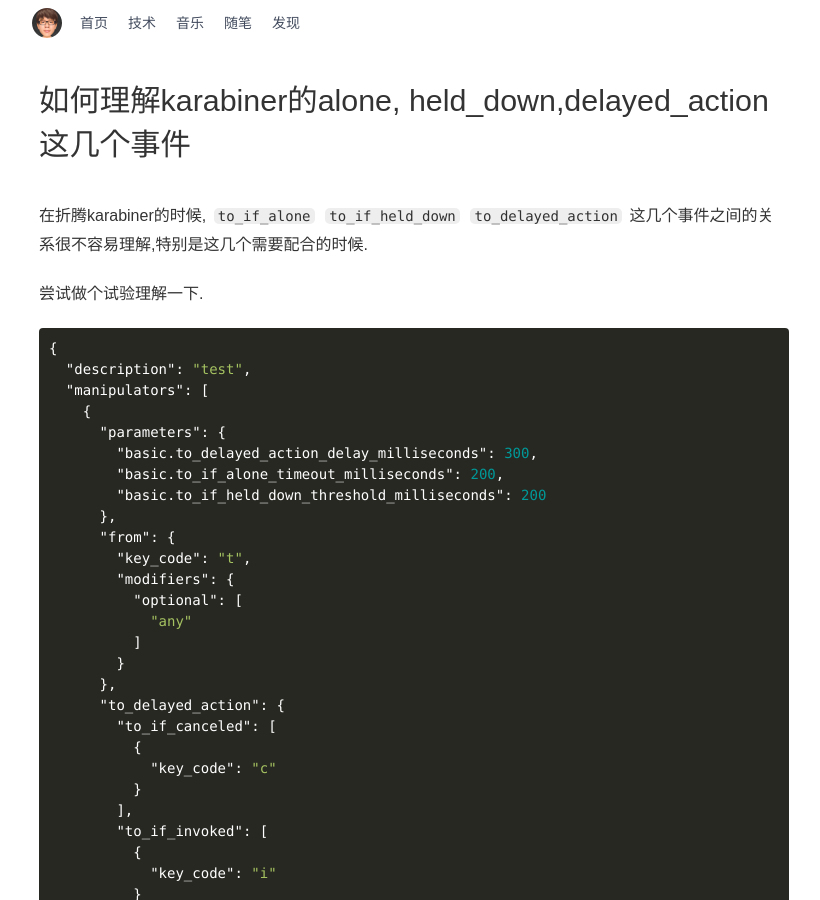
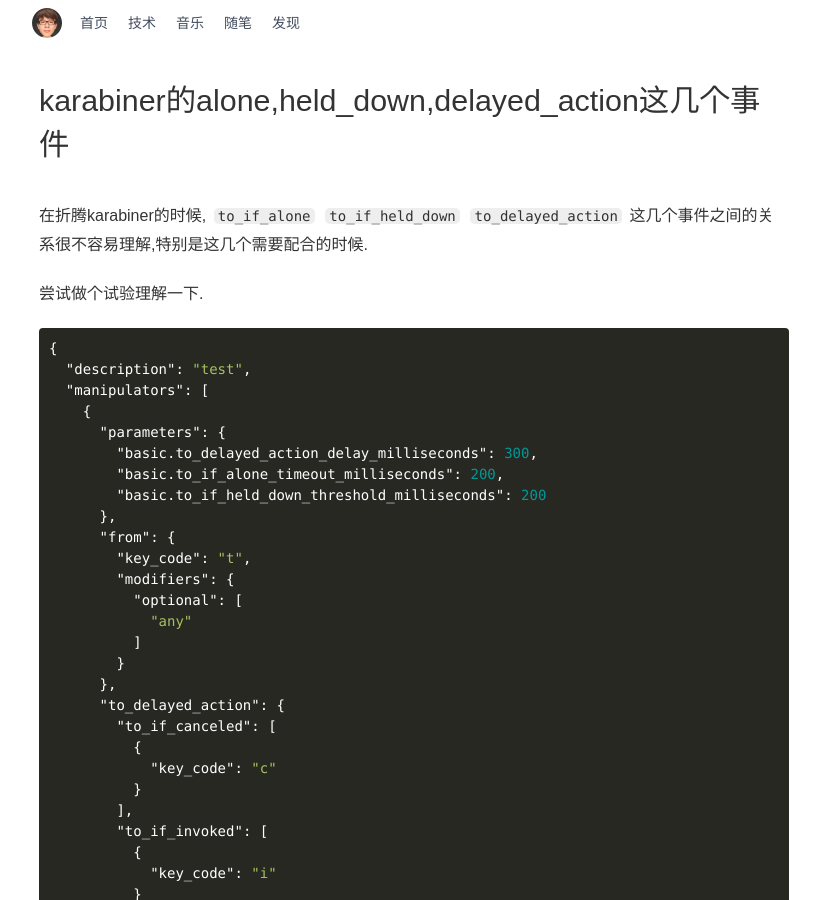
Before and after one commit to babyking/babyking.github.io, a Jekyll site: the page built from _posts/2019-07-18-ru-he-li-jie-karabiner-de-zhe-ji-ge-shi-jian-.md, in a window 1280 px wide and 900 px high. Shown: the whole window, without its empty margins (226-1046 px from the left). Built offline with Jekyll 4.4.1, drawn with Linux system fonts in a browser that asks for light colours.

Commit message:
blog update

```diff
--- a/_posts/2019-07-18-ru-he-li-jie-karabiner-de-zhe-ji-ge-shi-jian-.md
+++ b/_posts/2019-07-18-ru-he-li-jie-karabiner-de-zhe-ji-ge-shi-jian-.md
@@ -2,7 +2,7 @@
 typora-root-url: ../
 typora-copy-images-to: ../image
 layout: post
-title: 如何理解karabiner的alone, held_down,delayed_action这几个事件
+title: karabiner的alone,held_down,delayed_action这几个事件
 date: 2019-07-18 16:20
 category: 技术
 ---
```
Also changed, not shown: 3 other files.
